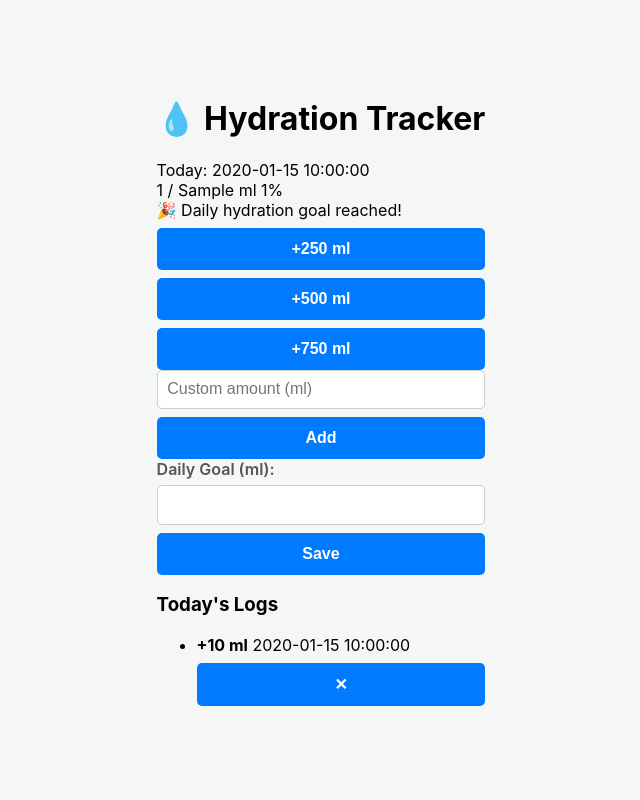
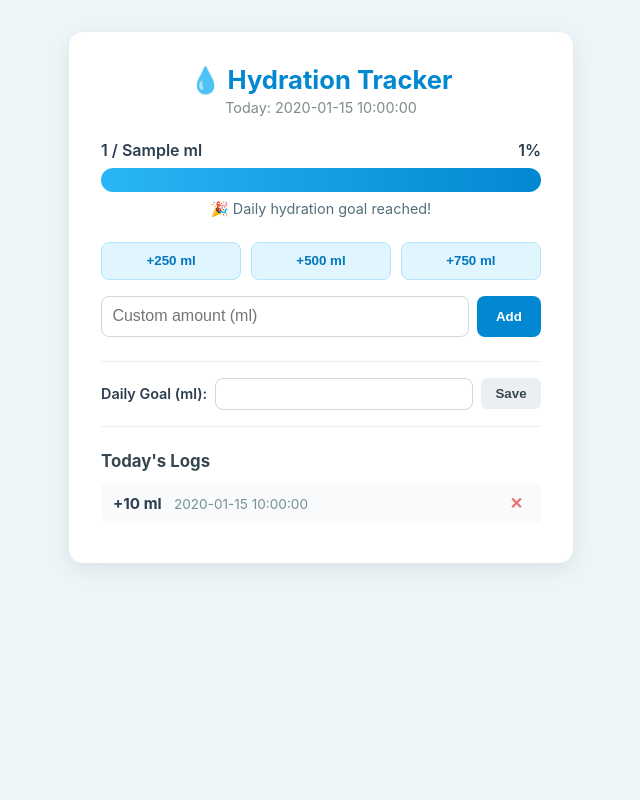
Before and after one commit to alex81809/flask-water-intake-tracker, a Python web app: template templates/index.html in a window 1280 px wide. Shown: the whole page, without its empty margins (319-959 px from the left). Run offline with Jinja, Linux system fonts and the light colour scheme; the template is opened without the code that fills it: most values are stand-ins (such as "Sample title", 1, 10 or a date in 2020).

Commit message:
Update style.css

```diff
--- a/static/style.css
+++ b/static/style.css
@@ -1,78 +1,201 @@
 body {
     font-family: -apple-system, BlinkMacSystemFont, "Segoe UI", Roboto, sans-serif;
-    background-color: #f4f7f6;
+    background-color: #eef5f9;
+    color: #2c3e50;
     display: flex;
     justify-content: center;
-    align-items: center;
-    height: 100vh;
+    padding: 2rem 1rem;
     margin: 0;
 }
 
-.container {
+.card {
     background: #ffffff;
+    width: 100%;
+    max-width: 440px;
     padding: 2rem;
-    border-radius: 10px;
-    box-shadow: 0 4px 12px rgba(0, 0, 0, 0.1);
-    width: 100%;
-    max-width: 380px;
+    border-radius: 14px;
+    box-shadow: 0 6px 20px rgba(0, 0, 0, 0.08);
 }
 
-h2 {
-    margin-top: 0;
+h1 {
+    margin: 0 0 0.25rem;
+    font-size: 1.6rem;
     text-align: center;
-    color: #333;
+    color: #0288d1;
 }
 
-.form-group {
+.date-subtitle {
+    text-align: center;
+    color: #7f8c8d;
+    font-size: 0.9rem;
+    margin-bottom: 1.5rem;
+}
+
+.stats {
+    display: flex;
+    justify-content: space-between;
+    font-weight: 600;
+    margin-bottom: 0.5rem;
+}
+
+.progress-container {
+    width: 100%;
+    height: 24px;
+    background-color: #e0f2fe;
+    border-radius: 12px;
+    overflow: hidden;
+    margin-bottom: 0.5rem;
+}
+
+.progress-bar {
+    height: 100%;
+    width: 100%;
+    background: linear-gradient(90deg, #29b6f6, #0288d1);
+    transition: width 0.3s ease;
+}
+
+.remaining-text {
+    text-align: center;
+    font-size: 0.9rem;
+    color: #546e7a;
+    margin-bottom: 1.5rem;
+}
+
+.quick-add {
+    display: grid;
+    grid-template-columns: repeat(3, 1fr);
+    gap: 0.6rem;
     margin-bottom: 1rem;
 }
 
-label {
-    display: block;
-    margin-bottom: 0.4rem;
+.quick-btn {
+    background-color: #e1f5fe;
+    color: #0277bd;
+    border: 1px solid #b3e5fc;
+    padding: 0.65rem;
+    border-radius: 8px;
     font-weight: 600;
-    color: #555;
+    cursor: pointer;
+    transition: background 0.2s;
 }
 
-select,
-input {
-    width: 100%;
-    padding: 0.6rem;
-    border: 1px solid #ccc;
-    border-radius: 5px;
-    box-sizing: border-box;
+.quick-btn:hover {
+    background-color: #b3e5fc;
+}
+
+.custom-form {
+    display: flex;
+    gap: 0.5rem;
+    margin-bottom: 1.5rem;
+}
+
+input[type="number"] {
+    flex: 1;
+    padding: 0.65rem;
+    border: 1px solid #cfd8dc;
+    border-radius: 8px;
     font-size: 1rem;
 }
 
-button {
-    width: 100%;
-    padding: 0.75rem;
-    background-color: #007bff;
+.primary-btn {
+    background-color: #0288d1;
     color: white;
     border: none;
-    border-radius: 5px;
-    font-size: 1rem;
+    padding: 0.65rem 1.2rem;
+    border-radius: 8px;
+    font-weight: 600;
+    cursor: pointer;
+}
+
+.primary-btn:hover {
+    background-color: #0277bd;
+}
+
+.goal-section {
+    border-top: 1px solid #eceff1;
+    border-bottom: 1px solid #eceff1;
+    padding: 1rem 0;
+    margin-bottom: 1.5rem;
+}
+
+.goal-form {
+    display: flex;
+    align-items: center;
+    gap: 0.5rem;
+}
+
+.goal-form label {
+    font-size: 0.9rem;
+    font-weight: 600;
+    white-space: nowrap;
+}
+
+.goal-form input {
+    padding: 0.45rem;
+    font-size: 0.9rem;
+}
+
+.secondary-btn {
+    background-color: #eceff1;
+    color: #37474f;
+    border: none;
+    padding: 0.5rem 0.9rem;
+    border-radius: 6px;
+    font-weight: 600;
+    cursor: pointer;
+}
+
+.secondary-btn:hover {
+    background-color: #cfd8dc;
+}
+
+h3 {
+    margin: 0 0 0.75rem;
+    font-size: 1.05rem;
+    color: #37474f;
+}
+
+ul.log-list {
+    list-style: none;
+    padding: 0;
+    margin: 0;
+    max-height: 220px;
+    overflow-y: auto;
+}
+
+.log-item {
+    display: flex;
+    justify-content: space-between;
+    align-items: center;
+    padding: 0.6rem 0.75rem;
+    background-color: #f8fafc;
+    border-radius: 6px;
+    margin-bottom: 0.5rem;
+    font-size: 0.95rem;
+}
+
+.log-time {
+    color: #78909c;
+    font-size: 0.85rem;
+    margin-left: 0.5rem;
+}
+
+.delete-btn {
+    background: none;
+    border: none;
+    color: #e57373;
     font-weight: bold;
     cursor: pointer;
-    margin-top: 0.5rem;
+    font-size: 1rem;
 }
 
-button:hover {
-    background-color: #0056b3;
+.delete-btn:hover {
+    color: #c62828;
 }
 
-.result {
-    margin-top: 1.5rem;
-    padding: 1rem;
-    border-radius: 5px;
+.empty-msg {
     text-align: center;
-    background-color: #f8f9fa;
-    border-left: 5px solid color or '#ccc';
+    color: #90a4ae;
+    font-size: 0.9rem;
+    padding: 1rem 0;
 }
-
-.error {
-    margin-top: 1rem;
-    color: #e74c3c;
-    text-align: center;
-    font-weight: bold;
-}
```
